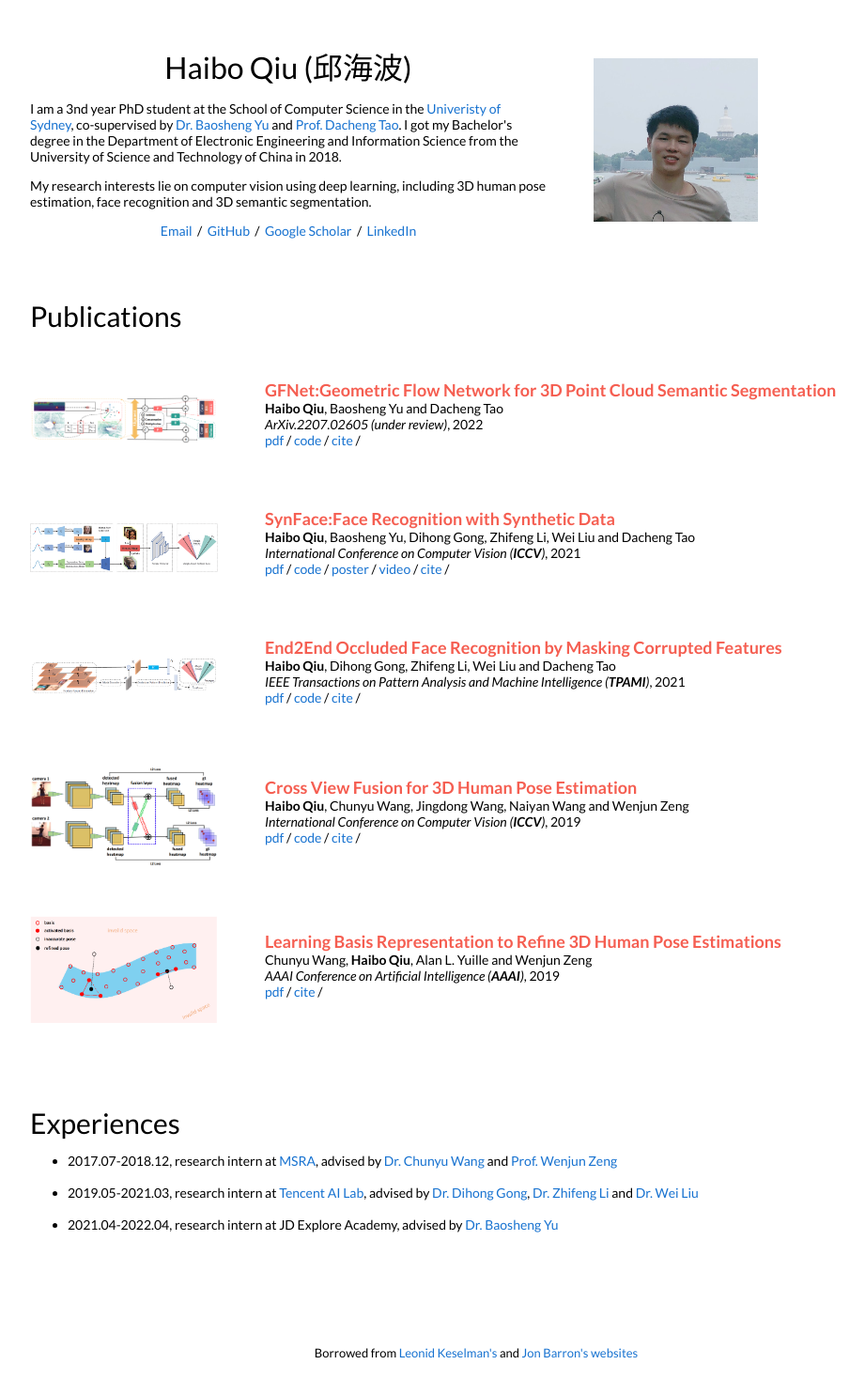
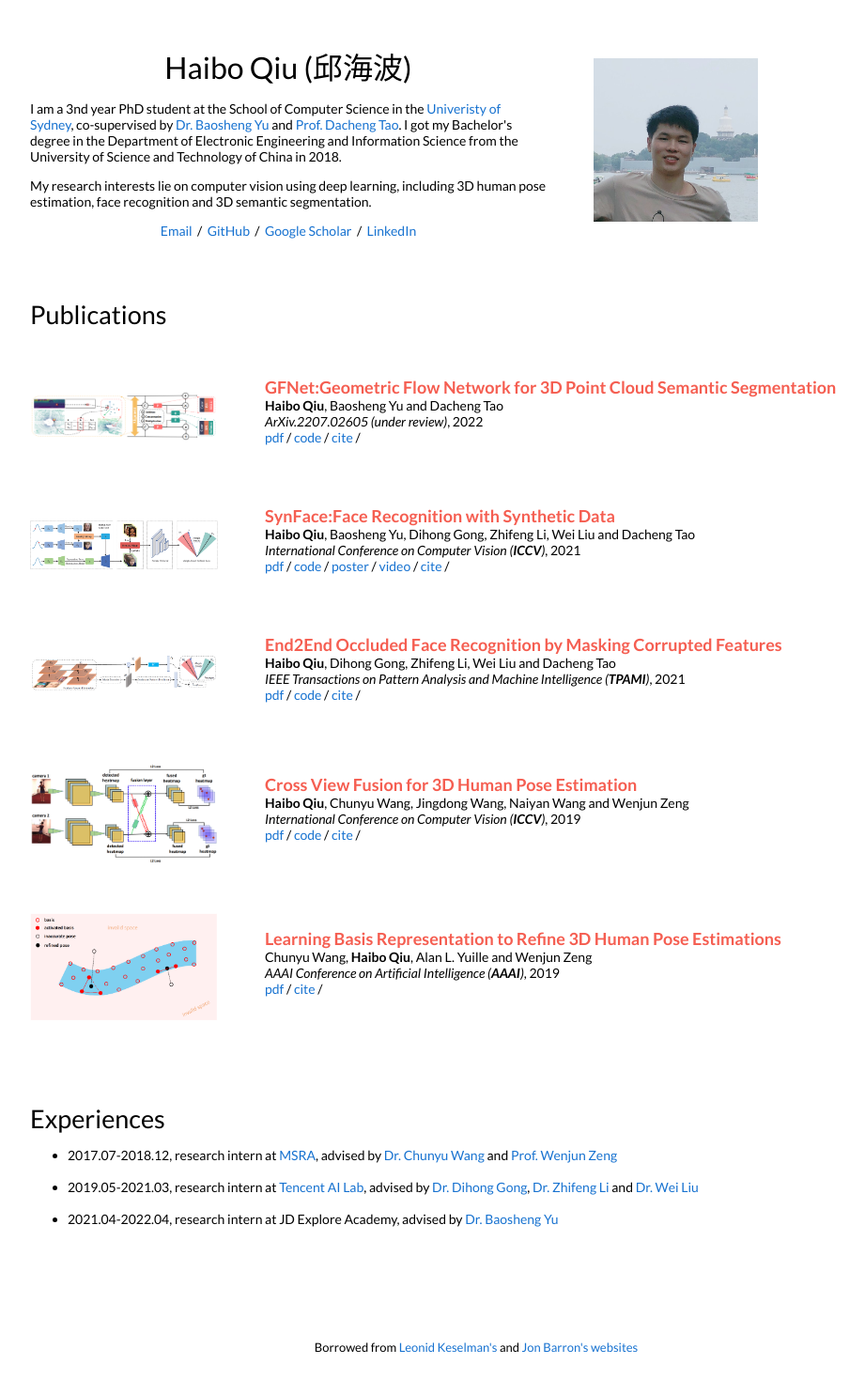
Before and after one commit to haibo-qiu/haibo-qiu.github.io, a Jekyll site: the page built from _posts/2022-07-26-GFNet.markdown, in a window 1280 px wide. Shown: the whole page at 94% size, without its empty margins (133-1054 px from the left). Built offline with Jekyll 4.4.1, drawn with Linux system fonts in a browser that asks for light colours; a script that is not in the unit is left out.

Commit message:
Update default.html

```diff
--- a/_layouts/default.html
+++ b/_layouts/default.html
@@ -19,7 +19,7 @@
 
 
 <body>
-  <table style="width:100%;max-width:1000px;border:0px;border-spacing:0px;border-collapse:separate;margin-right:auto;margin-left:auto;">
+  <table style="width:100%;max-width:1000px;font-size:80%;border:0px;border-spacing:0px;border-collapse:separate;margin-right:auto;margin-left:auto;">
     <tr style="padding:0px">
       <td style="padding:0px">
         <table style="width:100%;border:0px;border-spacing:0px;border-collapse:separate;margin-right:auto;margin-left:auto;">
@@ -50,7 +50,7 @@
         <table style="width:100%;border:0px;border-spacing:0px;border-collapse:separate;margin-right:auto;margin-left:auto;">
           <tr>
             <td style="padding:2.5%;width:100%;vertical-align:middle">
-              <h2 style="font-size:30px;">Publications</h2>
+              <h2 style="font-size:27px;">Publications</h2>
             </td>
           </tr>
         </table>
@@ -102,7 +102,7 @@
         <table style="width:100%;border:0px;border-spacing:0px;border-collapse:separate;margin-right:auto;margin-left:auto;">
           <tr>
             <td style="padding:2.5%;width:100%;vertical-align:middle">
-              <h2 style="font-size:30px;">Experiences</h2>
+              <h2 style="font-size:27px;">Experiences</h2>
               <ul>
                 <li>2017.07-2018.12, research intern at <a href="https://www.microsoft.com/en-us/research/lab/microsoft-research-asia/">MSRA</a>, advised by <a href="https://www.chunyuwang.org/">Dr. Chunyu Wang</a> and <a href="https://scholar.google.com/citations?user=_cUfvYQAAAAJ&hl=en">Prof. Wenjun Zeng</a></li>
                 <br>
```
